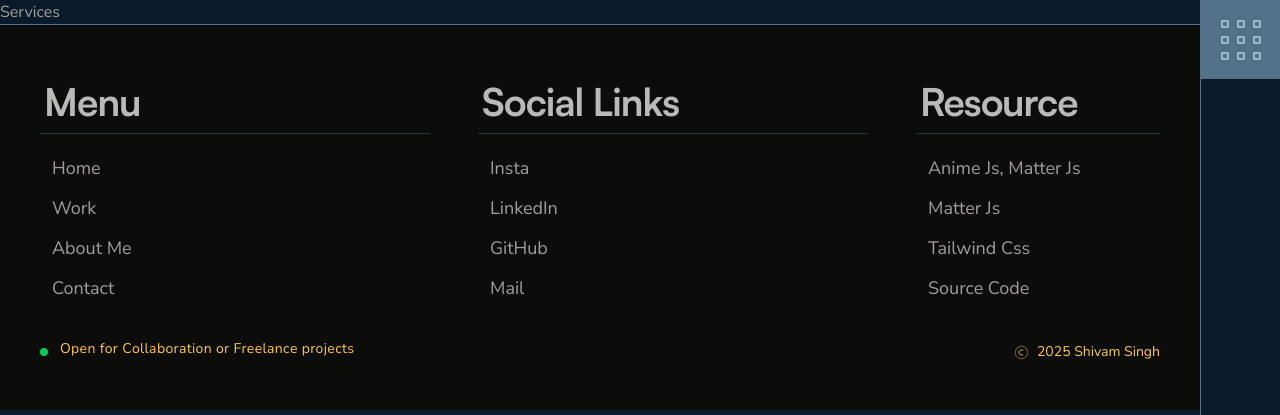
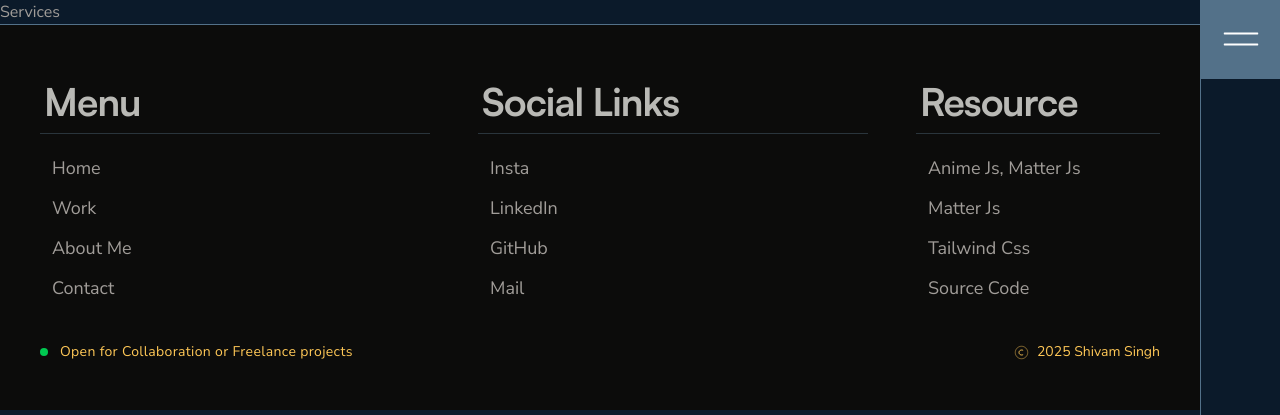
Before and after one commit to shivam4940x/portfolio, a React (Vite) app: page /services in a window 1280 px wide. Shown: the top 415 px of the page. Built offline with nearby package versions, Linux system fonts and the light colour scheme.

Commit message:
minor improvments

```diff
--- a/src/assets/css/main.css
+++ b/src/assets/css/main.css
@@ -40,7 +40,15 @@ body {
     transform: scale(1.2);
   }
 }
-
+@keyframes animateInDownToUpAnimation {
+  to {
+    transform: translateY(0%);
+  }
+}
+.animateInDownToUp{
+  transform: translateY(100%);
+  animation: animateInDownToUpAnimation 1s cubic-bezier(0.22, 1, 0.36, 1) forwards ;
+}
 .kitty .kitty_div {
   animation: kitty 1.5s steps(3) alternate infinite;
 }
--- a/src/components/home/Service.tsx
+++ b/src/components/home/Service.tsx
@@ -49,7 +49,7 @@ const Service = () => {
   return (
     <div
       style={{
-        minHeight: `calc((${containerHeight}px * 5) - 1rem)`,
+        minHeight: `calc((${containerHeight}px * ${ServiceData.services.length}) + 1rem)`,
       }}
       className="relative md:pt-10 pt-6 border-t border-b bg-dull-black"
     >
@@ -97,8 +97,8 @@ const Service = () => {
                   </h2>
                   {getShape(index)}
                 </div>
-                <div className="mb-6 lg:w-3/4 lg:mt-8 mt-4">
-                  <div className="text-base md:text-xl text-mute-white/80 width-[80] font-medium tracking-wider leading-5">
+                <div className="mb-6 lg:w-3/4 mt-4">
+                  <div className="text-base md:text-xl text-mute-white opacity-[55%] width-[80] font-medium tracking-wider leading-5">
                     <TextIn TextStagger={false} delay={400} duration={500}>
                       {para}
                     </TextIn>
@@ -113,7 +113,7 @@ const Service = () => {
                       >
                         <div className="flex items-center gap-6 ">
                           <div className="font-pixel h-full center text-secondary text-2xl">
-                            &gt;
+                            &#42;
                           </div>
                           <h3 className="text-mute-white/70 md:text-3xl text-lg font-bold center">
                             <TextIn
--- a/src/components/layout.tsx
+++ b/src/components/layout.tsx
@@ -3,7 +3,7 @@ import { footer as FooterData, yearName } from "@/json/Layout.json";
 import TransitionLink from "./ui/TransitionLink";
 import { useAnimeScope } from "@/hooks/useAnimeScope";
 import { animate, createDraggable, createSpring, utils } from "animejs";
-import TextIn from "./anim/TextIn";
+import { useLocation } from "react-router-dom";
 export const Kitty = () => {
   const hoverTimeout = useRef<NodeJS.Timeout | null>(null);
   const { root, scope } = useAnimeScope();
@@ -100,6 +100,7 @@ export const Kitty = () => {
 };
 
 export const Footer = () => {
+  const location = useLocation();
   return (
     <footer className="bg-dull-black py-12 border-t px-6 sm:px-10 space-y-10">
       <div className="grid grid-cols-1 sm:grid-cols-2 md:grid-cols-3 lg:grid-cols-8 gap-y-10 gap-x-6 lg:gap-x-12">
@@ -115,14 +116,22 @@ export const Footer = () => {
               <ul className="px-3 mt-5 text-lg capitalize space-y-3">
                 {items.map(({ text, href }) => {
                   if (title == "Menu") {
+                    const isCurrent = href === location.pathname;
                     return (
                       <li key={text}>
+                        {isCurrent ? (
+                          <div className=" cursor-pointer flex items-center gap-2">
+                            <div className="text-secondary translate-y-1">*</div>
+                            <div className="text-complimentary/85">{text}</div>
+                          </div>
+                        ) : (
                           <TransitionLink
                             to={href}
                             className="md:hover:font-stretch-expanded duration-150 font-normal cursor-pointer"
                           >
                             {text}
                           </TransitionLink>
+                        )}
                       </li>
                     );
                   }
@@ -147,9 +156,7 @@ export const Footer = () => {
       <div className="w-full flex justify-center lg:justify-between text-complimentary items-center text-sm flex-col gap-5 lg:flex-row">
         <div className="gap-3 center h-5 tracking-wide">
           <div className="w-2 aspect-square bg-green-500 rounded-full"></div>
-          <TextIn delay={500}>
           Open for Collaboration or Freelance projects
-          </TextIn>
         </div>
 
         <div className="center gap-2">
--- a/src/components/ui/Menu.tsx
+++ b/src/components/ui/Menu.tsx
@@ -1,8 +1,7 @@
-import { useRef, useState } from "react";
+import { useState } from "react";
 import { menu as menuData } from "@/json/Layout.json";
 import TransitionLink from "./TransitionLink";
 import { useLocation } from "react-router-dom";
-import { animate, utils } from "animejs";
 
 interface Props {
   closeFn: () => void;
@@ -10,32 +9,8 @@ interface Props {
 
 const Menu = ({ closeFn }: Props) => {
   const [activeIndex, setActiveIndex] = useState<number | null>(null);
-  // const total = menuData.links.length;
   const location = useLocation();
-  const pixelArrows = useRef<(HTMLDivElement | null)[]>([]);
-  // Dynamically calculate background Y position for pattern
-  // const getPatternPosition = (index: number, total: number) => {
-  //   if (total <= 1) return "0% 0%";
-  //   const step = 100 / (total - 1);
-  //   return `0% -${index * step}%`;
-  // };
-  const liHover = (isActive: boolean, index: number) => {
-    const ourArrow = pixelArrows.current[index];
-    if (!ourArrow || window.innerWidth < 768) return;
 
-    const config = {
-      scale: isActive ? "1" : "0",
-      duration: 200,
-      ease: "linear",
-    };
-    if (isActive) {
-      utils.set(ourArrow, { display: "flex" });
-      animate(ourArrow, config);
-    } else {
-      animate(ourArrow, config);
-      utils.set(ourArrow, { display: "none" });
-    }
-  };
   return (
     <div
       id="Menu"
@@ -49,23 +24,9 @@ const Menu = ({ closeFn }: Props) => {
         data-active-index={activeIndex ?? ""}
       >
         <div className="relative div h-full">
-          {/* Background Pattern */}
-          <div
-            className="absolute left-0 top-0 w-full h-full -z-10 transition-all duration-[800ms] ease-in-out pointer-events-none"
-            // style={{
-            //   backgroundImage: `radial-gradient(rgba(11, 26, 42, 1) 5%, transparent 9%)`,
-            //   backgroundSize: "12vmin 12vmin",
-            //   backgroundPosition:
-            //     activeIndex !== null
-            //       ? getPatternPosition(activeIndex, total)
-            //       : "0% 0%",
-            //   opacity: activeIndex !== null ? 0.5 : 1,
-            // }}
-          />
-
           {/* Menu Items */}
           <div className="div px-8 py-4 flex items-center justify-end md:justify-start text-[clamp(3rem,6vw,5rem)] font-montserrat font-bold">
-            <ul className="group space-y-2">
+            <ul className="group space-y-2 w-full uppercase">
               {menuData.links.map((link, index) => {
                 const isCurrent = link.href === location.pathname;
 
@@ -73,27 +34,20 @@ const Menu = ({ closeFn }: Props) => {
                   <li
                     key={`${link.href}_${link.text}`}
                     onMouseEnter={() => {
-                      liHover(true, index);
                       setActiveIndex(index);
                     }}
                     onMouseLeave={() => {
-                      liHover(false, index);
                       setActiveIndex(null);
                     }}
-                    className={`uppercase hover:opacity-100 duration-150 flex justify-end md:justify-start md:opacity-70 `}
+                    className={`hover:opacity-100 duration-150 flex justify-end md:justify-start md:opacity-70 border-b overflow-hidden px-1`}
                   >
+                    {/* fade it in when its in, like when clicked on open menu i want it to be visible */}
                     <div
-                      ref={(el) => {
-                        pixelArrows.current[index] = el;
+                      className="translate-y-6 animateInDownToUp"
+                      style={{
+                        animationDelay: `${index * 100}ms`,
                       }}
-                      style={{
-                        transform: "scale(0)",
-                      }}
-                      className={`text-[clamp(2rem,2.5vw,4rem)] justify-center items-center mr-4 duration-150 pixelArrow hidden `}
                     >
-                      <span className="font-pixel text-secondary">&gt;</span>
-                    </div>
-
                       {isCurrent ? (
                         <div className="text-complimentary/85 cursor-pointer">
                           {link.text}
@@ -107,6 +61,7 @@ const Menu = ({ closeFn }: Props) => {
                           {link.text}
                         </TransitionLink>
                       )}
+                    </div>
                   </li>
                 );
               })}
--- a/src/components/ui/MenuIcon.tsx
+++ b/src/components/ui/MenuIcon.tsx
@@ -1,142 +1,143 @@
-import { useAnimeScope } from "@/hooks/useAnimeScope";
-import { animate } from "animejs";
 import { useCallback, useEffect, useRef, useState } from "react";
 import { useLocation } from "react-router-dom";
-
-const movers = {
-  0: { translateX: -20, translateY: -20 },
-  2: { translateX: 20, translateY: -20 },
-  6: { translateX: -20, translateY: 20 },
-  8: { translateX: 20, translateY: 20 },
-};
+import { animate, stagger } from "animejs";
 
 interface Props {
   fn: { open: () => void; close: () => void };
 }
 
 const MenuIcon = ({ fn }: Props) => {
-  const { root, scope } = useAnimeScope();
+  const [, setIsOpen] = useState(false);
   const location = useLocation();
+  const elementsRef = useRef<HTMLDivElement[]>([]);
+  const burgerLinesRef = useRef<NodeListOf<HTMLDivElement> | null>(null);
 
-  const [track, setTrack] = useState({ hover: false, active: false });
-  const trackRef = useRef(track);
-
-  useEffect(() => {
-    trackRef.current = track;
-  }, [track]);
-
-  const hoverIn = useCallback(() => {
-    if (trackRef.current.active) return;
-    setTrack((prev) => ({ ...prev, hover: true }));
-    Object.entries(movers).forEach(([index, transform]) => {
-      animate(`.dot-${index}`, {
-        ...transform,
-        duration: 300,
-        ease: "inOutExpo",
-      });
-    });
+  // Capture cover + menu elements once
+  const getElements = useCallback(() => {
+    if (!elementsRef.current.length) {
+      const cover = document.querySelector(".mrMenu .cover") as HTMLDivElement;
+      const menu = document.querySelector(".mrMenu .menu") as HTMLDivElement;
+      if (cover && menu) elementsRef.current = [cover, menu];
+    }
+    if (!burgerLinesRef.current) {
+      burgerLinesRef.current = document.querySelectorAll(
+        ".burger-line"
+      ) as NodeListOf<HTMLDivElement>;
+    }
   }, []);
 
-  const hoverOut = useCallback(() => {
-    if (trackRef.current.active) return;
-    setTrack((prev) => ({ ...prev, hover: false }));
-    Object.keys(movers).forEach((index) => {
-      animate(`.dot-${index}`, {
-        translateX: 0,
-        translateY: 0,
+  const animateMenu = useCallback(
+    (open: boolean) => {
+      getElements();
+      const [cover, menu] = elementsRef.current;
+      const [line1, line2] = burgerLinesRef.current || [];
+
+      if (!cover || !menu || !line1 || !line2) return;
+
+      // Animate burger lines
+      animate(line1, {
+        top: open ? "50%" : "40%",
+        rotate: open ? 45 : 0,
         duration: 300,
-        ease: "inOutExpo",
+        easing: "easeInOutExpo",
       });
-    });
-  }, []);
-
-  const handleClick = useCallback(() => {
-    const isActive = trackRef.current.active;
-    setTrack((prev) => ({ ...prev, active: !isActive }));
-    if (fn) {
-      if (isActive) {
-        fn.close();
-      } else {
-        fn.open();
-      }
-    }
-    animate(".burgerWrapper", {
-      rotate: isActive ? "0deg" : "45deg",
+      animate(line2, {
+        top: open ? "50%" : "60%",
+        rotate: open ? -45 : 0,
         duration: 300,
-      ease: "inOutExpo",
-      delay: 1,
+        easing: "easeInOutExpo",
       });
 
-    const animation = isActive ? { translateX: 0, translateY: 0 } : undefined;
-    Object.entries(movers).forEach(([index, transform]) => {
-      animate(`.dot-${index}`, {
-        ...(animation || transform),
-        duration: 300,
-        ease: "inOutExpo",
+      // Animate menu + cover
+      const targets = open ? [cover, menu] : [menu, cover];
+      animate(targets, {
+        translateY: open ? ["-100%", "0%"] : ["0%", "-100%"],
+        duration: 900,
+        delay: stagger(200),
+        easing: "easeInOutExpo",
       });
+    },
+    [getElements]
+  );
+
+  const toggleMenu = useCallback(() => {
+    setIsOpen((prev) => {
+      const next = !prev;
+      animateMenu(next);
+
+      if (fn) {
+        if (next) fn.open();
+        else fn.close();
+      }
+
+      return next;
     });
-  }, [fn]);
+  }, [animateMenu, fn]);
 
+  // Close on route change
   useEffect(() => {
-    scope.current?.add((self) => {
-      self.add("hoverIn", hoverIn);
-      self.add("hoverOut", hoverOut);
-      self.add("click", handleClick);
-    });
-  }, [scope, hoverIn, hoverOut, handleClick]);
-
-  useEffect(() => {
-    // Reset state
-    setTrack({ hover: false, active: false });
-
-    // Reset dot positions
-    Object.keys(movers).forEach((index) => {
-      animate(`.dot-${index}`, {
-        translateX: 0,
-        translateY: 0,
-        duration: 300,
-        ease: "inOutExpo",
-      });
-    });
-
-    // Reset burger rotation
-    animate(".burgerWrapper", {
-      rotate: "0deg",
-      duration: 300,
-      ease: "inOutExpo",
-    });
-  }, [location]);
-
+    setIsOpen(false);
+    animateMenu(false);
+  }, [location, animateMenu]);
 
   return (
-    <div ref={root} className="center relative div fadeIn">
+    <>
+      <button onClick={toggleMenu} className="z-[9999999]">
+        <div>
           <div
-        onMouseEnter={() => scope.current?.methods.hoverIn()}
-        onMouseLeave={() => scope.current?.methods.hoverOut()}
-        onClick={() => scope.current?.methods.click()}
-        className="cursor-pointer grid-cols-3 grid-rows-3 grid xl:gap-2 gap-1 overflow-hidden md:p-2 relative burgerWrapper"
+            className="burger aspect-square h-14 center flex-col gap-1 cursor-pointer text-white relative"
+            data-cursor-hover
           >
-        {Array.from({ length: 9 }, (_, i) => (
-          <div key={i}>
+            <div className="burger-line h-1 top-[40%] absolute left-1/2 -translate-x-1/2 -translate-y-1/2">
               <svg
-              className={`dot-${i} w-2 h-2`}
-              viewBox="0 0 4 4"
+                width="35"
+                height="3"
+                viewBox="0 0 35 2"
                 fill="none"
                 xmlns="http://www.w3.org/2000/svg"
               >
-              <rect
-                x="0.5"
-                y="0.5"
-                width="3"
-                height="3"
-                stroke="#DAF9FF"
-                strokeWidth="0.5"
+                <line
+                  x1="1"
+                  y1="1"
+                  x2="34"
+                  y2="1"
+                  stroke="currentColor"
+                  strokeWidth="2"
+                  strokeLinecap="round"
                 />
               </svg>
             </div>
-        ))}
+            <div className="burger-line h-1 top-[60%] absolute left-1/2 -translate-x-1/2 -translate-y-1/2">
+              <svg
+                width="35"
+                height="3"
+                viewBox="0 0 35 2"
+                fill="none"
+                xmlns="http://www.w3.org/2000/svg"
+              >
+                <line
+                  x1="1"
+                  y1="1"
+                  x2="34"
+                  y2="1"
+                  stroke="currentColor"
+                  strokeWidth="2"
+                  strokeLinecap="round"
+                />
+              </svg>
             </div>
           </div>
+        </div>
+      </button>
+
+      <div className="mrMenu relative">
+        <div
+          className="menu fixed top-0 bottom-0 left-0 right-0 div bg-black z-[9999] -translate-y-full overflow-y-scroll no-scroll-bar"
+          data-dark-bg
+        ></div>
+        <div className="cover fixed top-0 bottom-0 left-0 right-0 div bg-primary z-[999] -translate-y-full"></div>
+      </div>
+    </>
   );
 };
 
--- a/src/layouts/default.tsx
+++ b/src/layouts/default.tsx
@@ -139,46 +139,56 @@ const DefaultLayout = () => {
 
 const menu: {
   div: Element | null;
+  isAnimating: boolean;
   refill: () => void;
   open: () => void;
   close: () => void;
 } = {
   div: null,
+  isAnimating: false,
+
   refill() {
     if (!this.div && MenuRef.current) {
       this.div = MenuRef.current.querySelector("div.wrapper");
     }
   },
+
   open() {
     this.refill();
-      if (!MenuRef.current || !this.div) return;
-      utils.set(MenuRef.current, {
-        display: "block",
-        opacity: 1,
-      });
+    if (!MenuRef.current || !this.div || this.isAnimating) return;
+    this.isAnimating = true;
+
+    utils.set(MenuRef.current, { display: "block", opacity: 1 });
+
     animate(this.div, {
       x: 0,
       duration: 800,
       ease: "outQuart",
+      onComplete: () => {
+        this.isAnimating = false;
+      },
     });
   },
+
   close() {
     this.refill();
-      if (!MenuRef.current || !this.div) return;
+    if (!MenuRef.current || !this.div || this.isAnimating) return;
+    this.isAnimating = true;
+
     animate(MenuRef.current, {
       opacity: 0,
       ease: "linear",
       duration: 400,
       onComplete: () => {
         if (!MenuRef.current || !this.div) return;
-          utils.set(MenuRef.current, {
-            display: "none",
-          });
+        utils.set(MenuRef.current, { display: "none" });
         utils.set(this.div, { x: "100%" });
+        this.isAnimating = false;
       },
     });
   },
 };
+
 
   return (
     <div className="h-dvh w-screen flex overflow-hidden">
@@ -194,7 +204,7 @@ const DefaultLayout = () => {
         ref={menuWrapper}
         className="top-0 gap-5 md:sticky pb-2 absolute right-0 h-full md:w-20 max-h-dvh flex flex-col justify-between md:border-l menuWrapper md:bg-primary"
       >
-        <div className="aspect-square md:w-full bg-deep-steel menu w-15">
+        <div className="aspect-square md:w-full bg-deep-steel menu w-15 center">
           <MenuIcon fn={menu} />
         </div>
         <Kitty />
```
Lines whose indentation alone changed are shown as unchanged.
